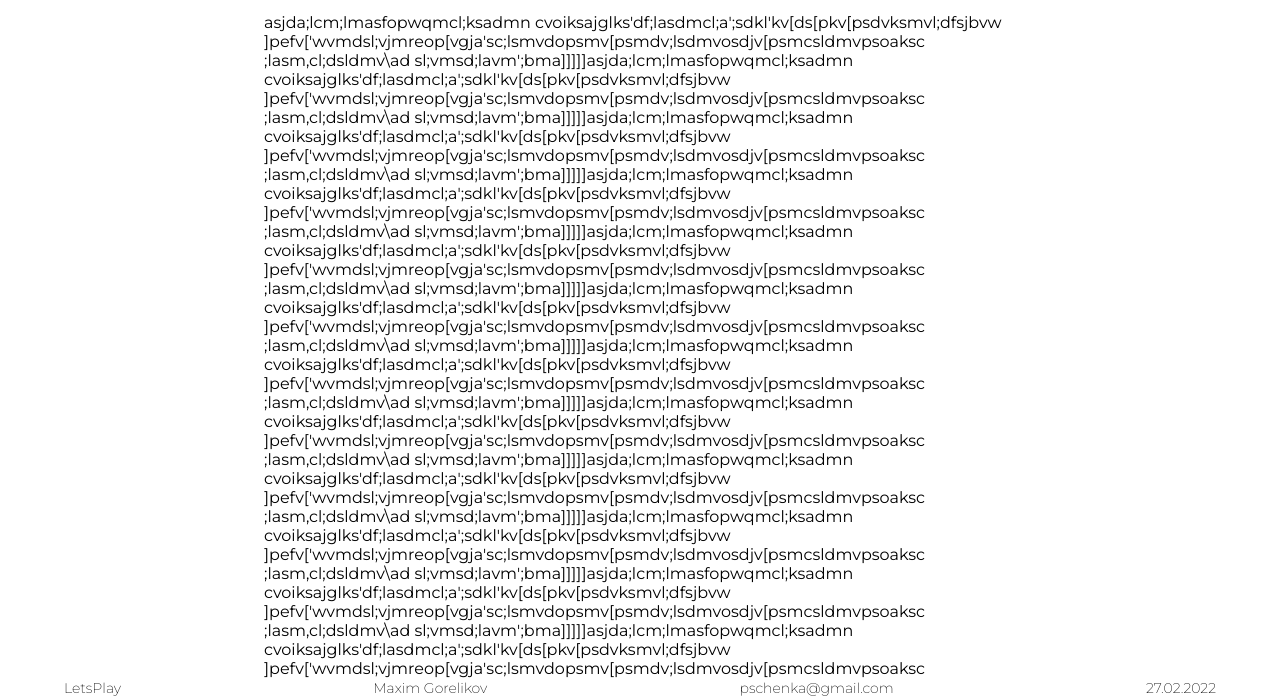
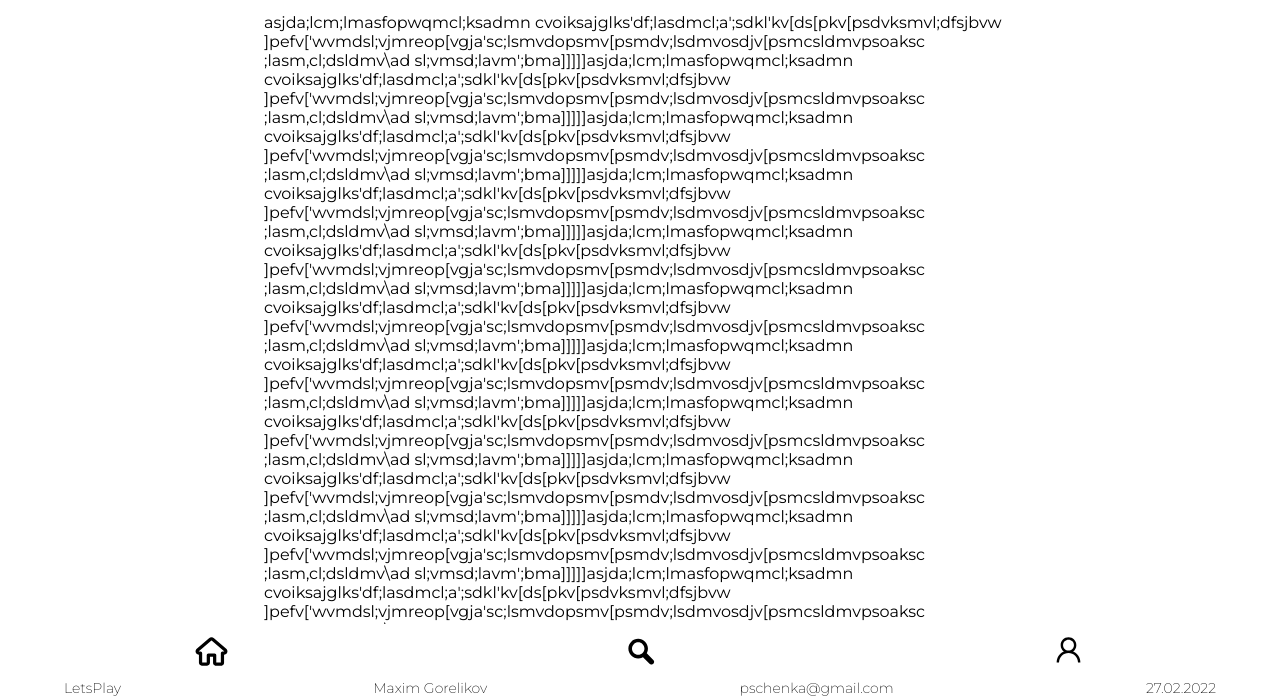
Before and after one commit to SeltikeS/js_course_2022, a plain HTML site: page ui/main.html in a window 1280 px wide. Shown: the part 103-801 px from the top of the page. Drawn offline with Linux system fonts and the light colour scheme.

Commit message:
lab3: fix mobile panel bug

```diff
--- a/ui/styles.css
+++ b/ui/styles.css
@@ -159,8 +159,26 @@ footer {
     font-size: 14px;
 }
 
+/* .main__panel {
+    display: none;
+} */
 .main__panel {
-    display: none;
+    display: flex;
+    width: 100%;
+    height: 55px;
+    justify-content: space-between;
+}
+
+.panel__item {
+    display: flex;
+    color: #000;
+    justify-content: center;
+    width: 33%;
+}
+
+.panel__item:hover {
+    background-color: #bfbfbf;
+    opacity: 0.7;
 }
 
 
@@ -185,6 +203,7 @@ footer {
     }
 
     .header__right {
+        display: none;
         position: fixed;
         bottom: 20px;
     }
@@ -207,14 +226,6 @@ footer {
         display: block;
     }
 
-    .sign__up {
-        display: none;
-    }
-
-    .log__in {
-        display: none;
-    }
-
     /* FOOTER */
     .main__panel {
         display: flex;
```
Also changed, not shown: ui/main.html (+0 -1 lines).
